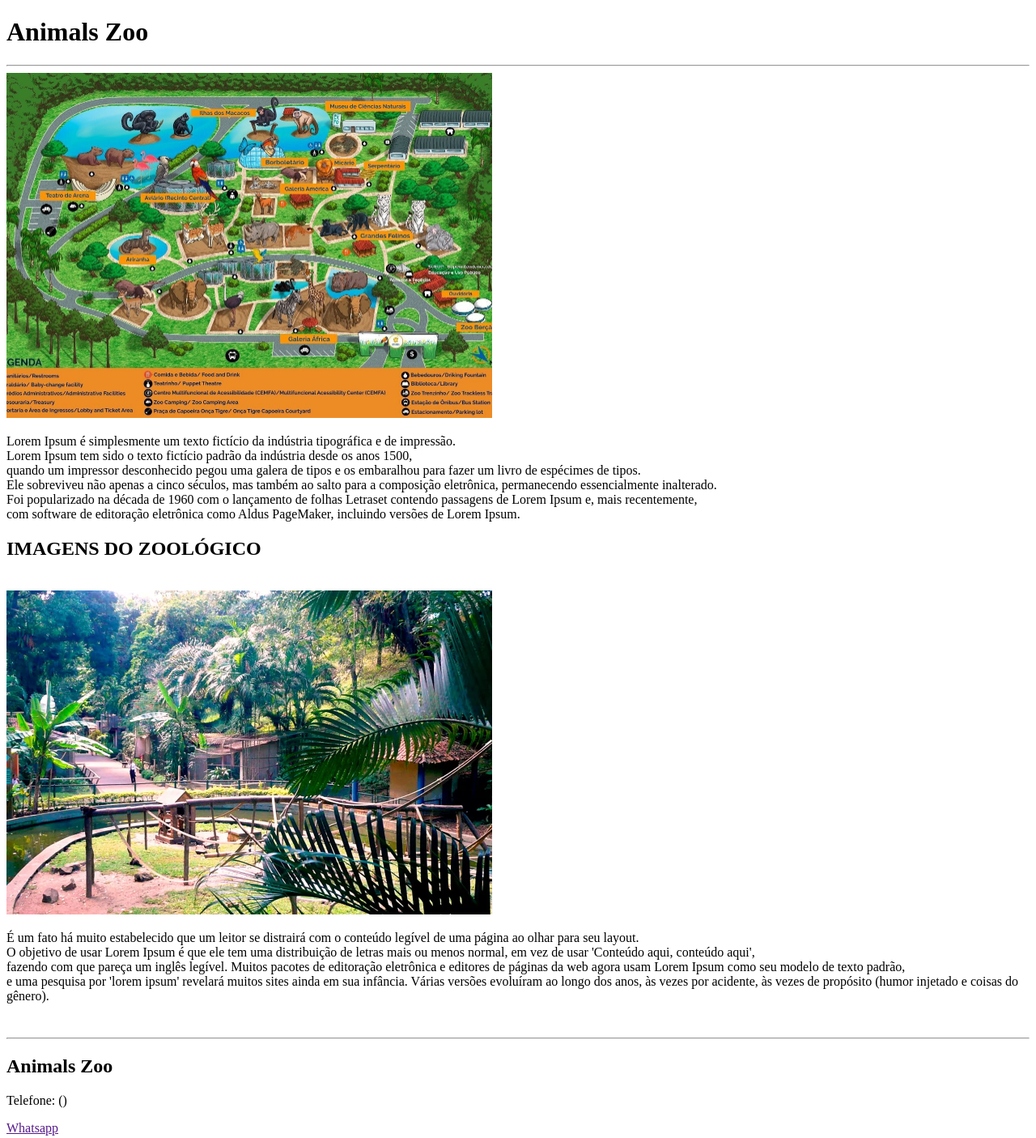
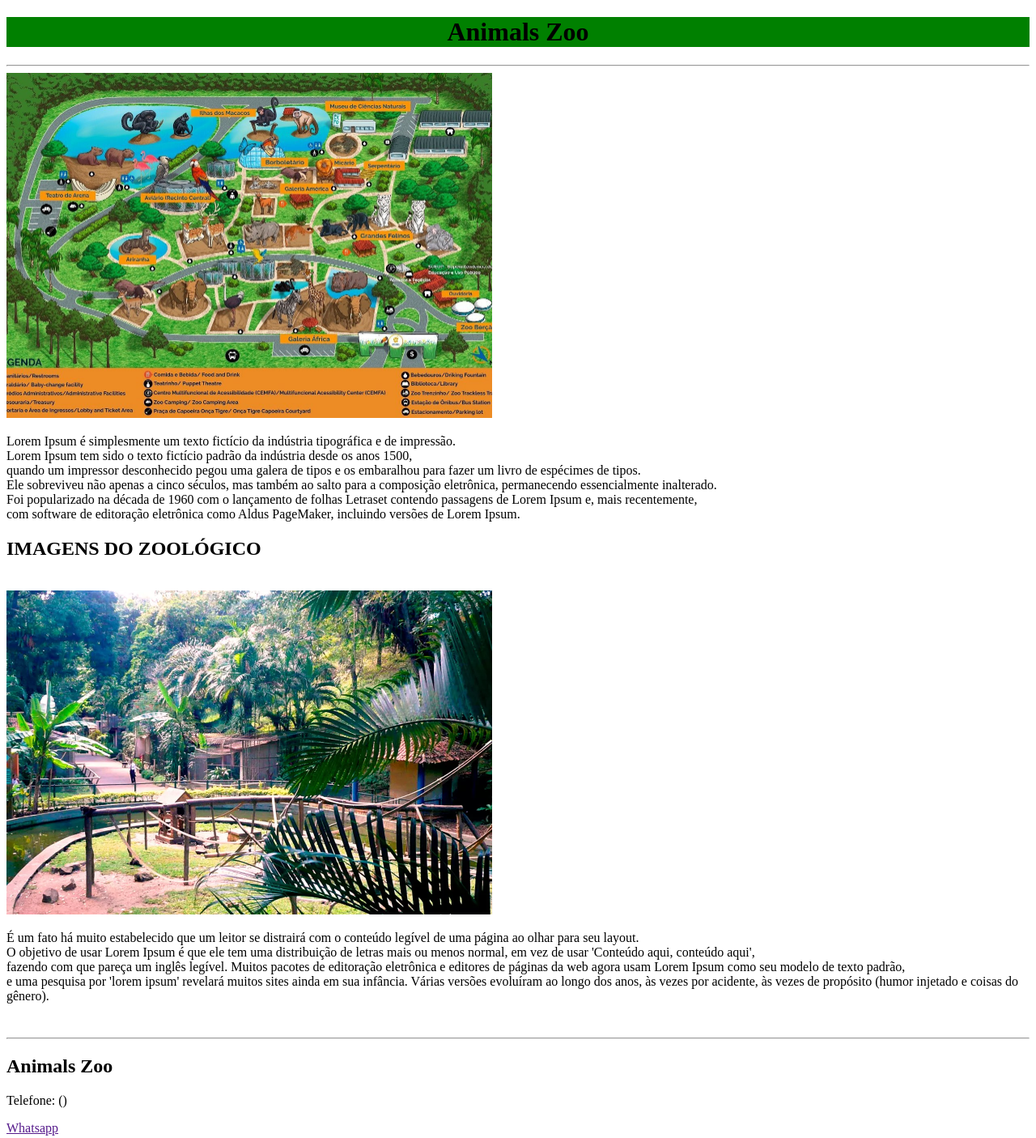
Before and after one commit to ianhiroce/site-zoologico, a plain HTML site: page index.html in a window 1280 px wide. Shown: the whole page at 81% size. Drawn offline with Linux system fonts and the light colour scheme.

Commit message:
alteracoes-no-site-zoologico

```diff
--- a/index.html
+++ b/index.html
@@ -1,41 +1,22 @@
 <!DOCTYPE html>
 <html lang="pt-br">
+
 <head>
     <meta charset="UTF-8">
     <title>Animals Zoo</title>
+    <link rel="stylesheet" href="style.css">
+</head>
 
-<style>
+<body>
+    <div>
+            <h1>Animals Zoo</h1><hr>
+    </div>
 
+    <div>
+        <img src="mapa-zoo.jpeg" width="600px" alt="Mapa detalhado em animação do zoológico">
+    </div>
 
-
-
-
-
-
-
-
-
-
-
-
-
-
-
-
-
-
-
-</style>
-
-
-
-
-</head>
-<body>
-
-<h1>Animals Zoo</h1><hr>
-
-<img src="mapa-zoo.jpeg" width="600px" alt="Mapa detalhado em animação do zoológico">
+    <div>
 
         <p>Lorem Ipsum é simplesmente um texto fictício da indústria tipográfica e de impressão.<br>
             Lorem Ipsum tem sido o texto fictício padrão da indústria desde os anos 1500,<br>
@@ -43,19 +24,32 @@
             Ele sobreviveu não apenas a cinco séculos, mas também ao salto para a composição eletrônica, permanecendo essencialmente inalterado.<br>
              Foi popularizado na década de 1960 com o lançamento de folhas Letraset contendo passagens de Lorem Ipsum e, mais recentemente,<br>
               com software de editoração eletrônica como Aldus PageMaker, incluindo versões de Lorem Ipsum.</p>
+    </div>
 
+    <div>
         <h2>IMAGENS DO ZOOLÓGICO</h2><br>
+    </div>
+
+    <div>
         <img src="zoologico-de-salvador.webp" width="600px" alt="imagens reais do zoológico">
+    </div>
 
+    <div>
         <p>É um fato há muito estabelecido que um leitor se distrairá com o conteúdo legível de uma página ao olhar para seu layout.<br>
         O objetivo de usar Lorem Ipsum é que ele tem uma distribuição de letras mais ou menos normal, em vez de usar 'Conteúdo aqui, conteúdo aqui',<br>
         fazendo com que pareça um inglês legível. Muitos pacotes de editoração eletrônica e editores de páginas da web agora usam Lorem Ipsum como seu modelo de texto padrão,<br>
         e uma pesquisa por 'lorem ipsum' revelará muitos sites ainda em sua infância. Várias versões evoluíram ao longo dos anos, às vezes por acidente, às vezes de propósito (humor injetado e coisas do gênero).</p><br>
             <hr>
+    </div>
+
+    <div>
         <h2>Animals Zoo</h2>
+    </div>
 
+    <div>
         <p>Telefone: () </p>
         <a href="" target="_blank">Whatsapp</a>
+    </div>
 
 
 
--- /dev/null
+++ b/style.css
@@ -0,0 +1,4 @@
+h1 {
+    background-color: green;
+    text-align: center;
+}
```
Lines whose indentation alone changed are shown as unchanged.
